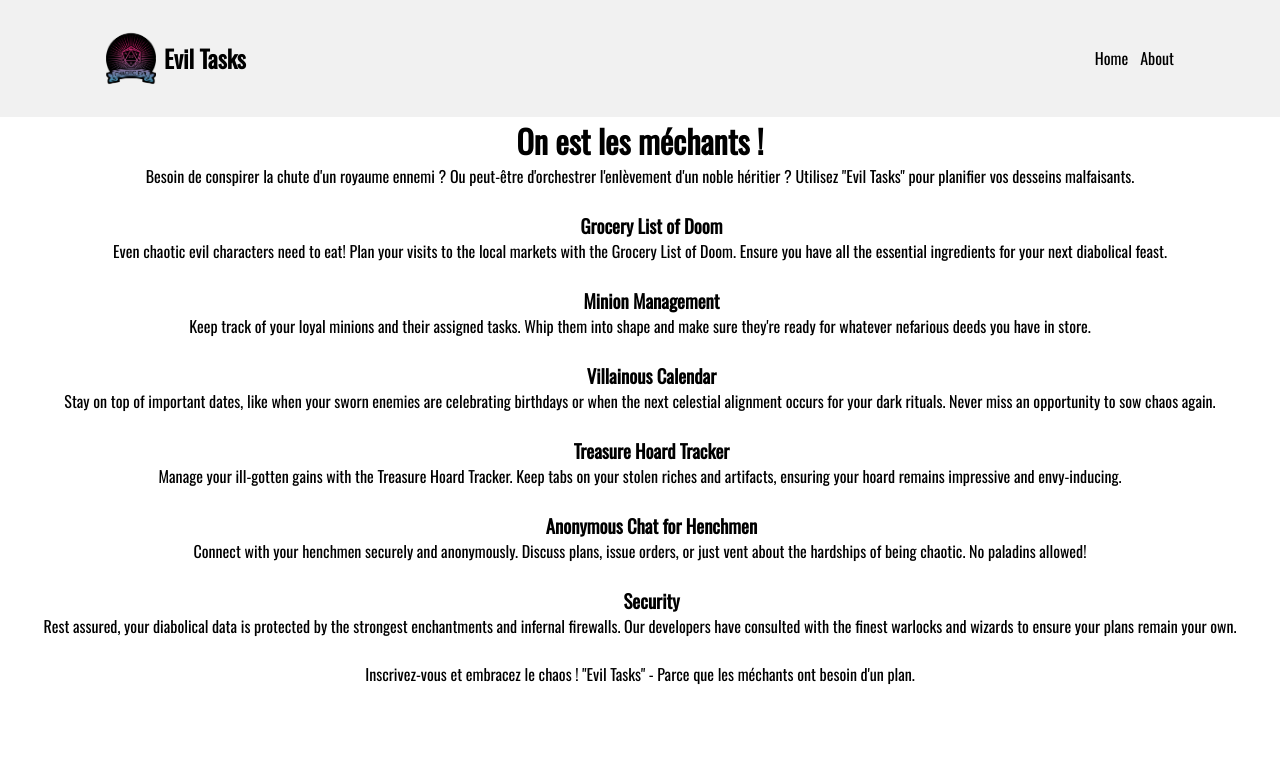
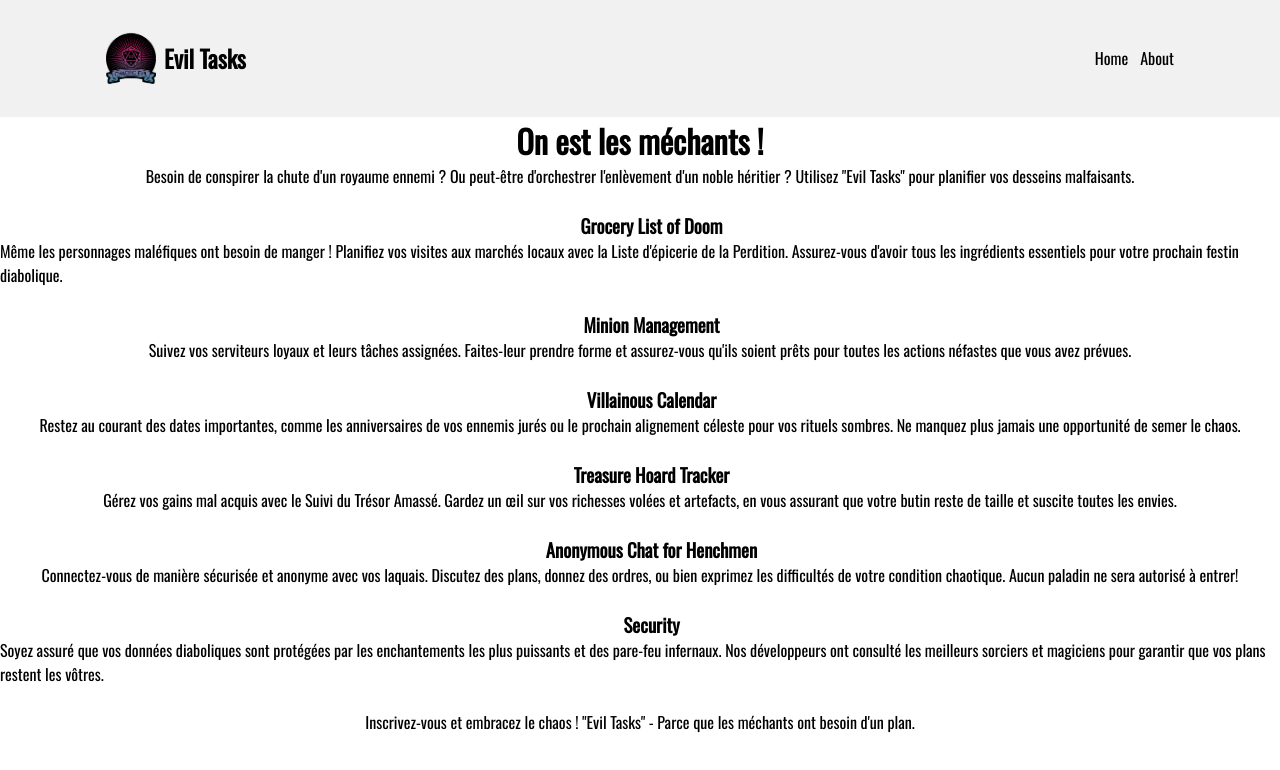
Before and after one commit to maxime-hadj/veille-techno-frontend, a Vue app: page /about in a window 1280 px wide. Shown: the top 770 px of the page. Built offline with nearby package versions, Linux system fonts and the light colour scheme; some icons are missing.

Commit message:
added about VF

```diff
--- a/src/views/AboutView.vue
+++ b/src/views/AboutView.vue
@@ -11,27 +11,27 @@ import { Icon } from '@iconify/vue';
 
     <h3> <Icon icon="game-icons:evil-book" color="red" /> Grocery List of Doom</h3>
 
-    <p>Even chaotic evil characters need to eat! Plan your visits to the local markets with the Grocery List of Doom. Ensure you have all the essential ingredients for your next diabolical feast.</p><br>
+    <p>Même les personnages maléfiques ont besoin de manger ! Planifiez vos visites aux marchés locaux avec la Liste d'épicerie de la Perdition. Assurez-vous d'avoir tous les ingrédients essentiels pour votre prochain festin diabolique.</p><br>
 
     <h3> <Icon icon="game-icons:evil-minion" color="red" /> Minion Management</h3>
 
-    <p>Keep track of your loyal minions and their assigned tasks. Whip them into shape and make sure they're ready for whatever nefarious deeds you have in store.</p><br>
+    <p>Suivez vos serviteurs loyaux et leurs tâches assignées. Faites-leur prendre forme et assurez-vous qu'ils soient prêts pour toutes les actions néfastes que vous avez prévues.</p><br>
 
     <h3> <Icon icon="game-icons:evil-moon" color="red" /> Villainous Calendar</h3>
 
-    <p>Stay on top of important dates, like when your sworn enemies are celebrating birthdays or when the next celestial alignment occurs for your dark rituals. Never miss an opportunity to sow chaos again.</p><br>
+    <p>Restez au courant des dates importantes, comme les anniversaires de vos ennemis jurés ou le prochain alignement céleste pour vos rituels sombres. Ne manquez plus jamais une opportunité de semer le chaos.</p><br>
 
     <h3> <Icon icon="game-icons:evil-wings" color="red" /> Treasure Hoard Tracker</h3>
 
-    <p>Manage your ill-gotten gains with the Treasure Hoard Tracker. Keep tabs on your stolen riches and artifacts, ensuring your hoard remains impressive and envy-inducing.</p><br>
+    <p>Gérez vos gains mal acquis avec le Suivi du Trésor Amassé. Gardez un œil sur vos richesses volées et artefacts, en vous assurant que votre butin reste de taille et suscite toutes les envies.</p><br>
 
     <h3> <Icon icon="game-icons:evil-eyes" color="red" /> Anonymous Chat for Henchmen</h3>
 
-    <p>Connect with your henchmen securely and anonymously. Discuss plans, issue orders, or just vent about the hardships of being chaotic. No paladins allowed!</p><br>
+    <p>Connectez-vous de manière sécurisée et anonyme avec vos laquais. Discutez des plans, donnez des ordres, ou bien exprimez les difficultés de votre condition chaotique. Aucun paladin ne sera autorisé à entrer!</p><br>
 
     <h3> <Icon icon="game-icons:evil-tower" color="red" /> Security</h3>
 
-    <p>Rest assured, your diabolical data is protected by the strongest enchantments and infernal firewalls. Our developers have consulted with the finest warlocks and wizards to ensure your plans remain your own.</p><br>
+    <p>Soyez assuré que vos données diaboliques sont protégées par les enchantements les plus puissants et des pare-feu infernaux. Nos développeurs ont consulté les meilleurs sorciers et magiciens pour garantir que vos plans restent les vôtres.</p><br>
 
     <p>Inscrivez-vous et embracez le chaos ! "Evil Tasks" - Parce que les méchants ont besoin d'un plan.</p>
   </div>
```
